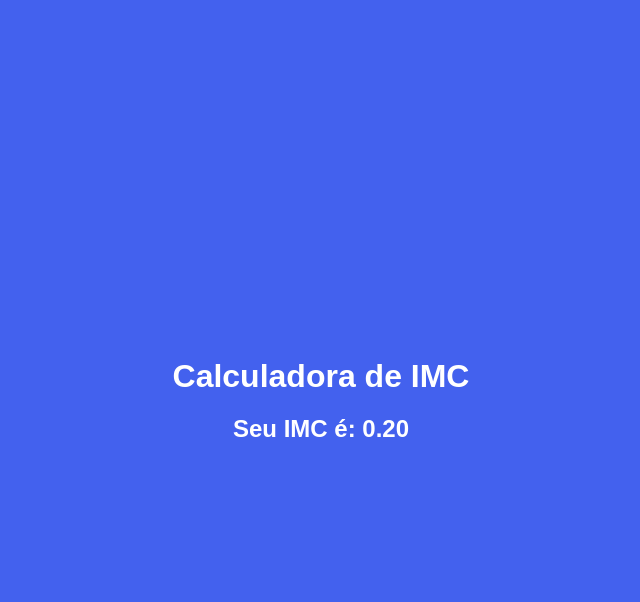
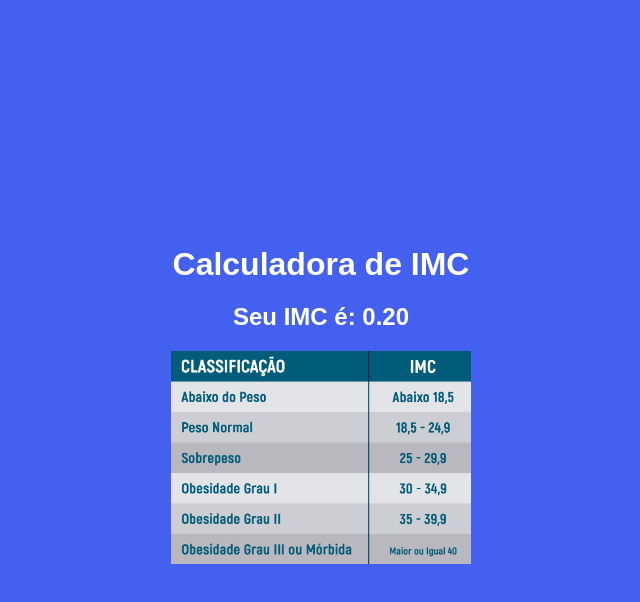
Before and after one commit to maxinocencio/calculadoraIMC, a plain HTML site: page index.html in a window 1280 px wide. Both pictures are taken after typing "5", "5" into the empty fields and a click on the button "Calcular". Shown: the whole page, without its empty margins (319-959 px from the left). Drawn offline with nearby package versions, Linux system fonts and the light colour scheme; a web font is replaced by a local one.

Commit message:
Add files via upload

```diff
--- a/index.html
+++ b/index.html
@@ -32,6 +32,8 @@
 
             </h2>
         </div>
+
+        <img src="tabela.png" id="tabela" hidden>
     </div>
 
     <script src="https://ajax.googleapis.com/ajax/libs/jquery/2.1.1/jquery.min.js">
--- a/script.js
+++ b/script.js
@@ -21,7 +21,7 @@ $(document).ready (function() {
       $("#altura").fadeOut(0);
       $("#btnAltura").fadeOut(0);
       $("#result").fadeIn(0);
-
+      $("#tabela").fadeIn(0);
       });
 
 
--- a/style.css
+++ b/style.css
@@ -60,3 +60,8 @@ button {
     color: var(--cor1);
     font-family: 'Sofia Pro', sans-serif;
 }
+
+img {
+    width: 300px;
+    margin: 10px 0 0;
+}
```
Also changed, not shown: tabela.png (added).
